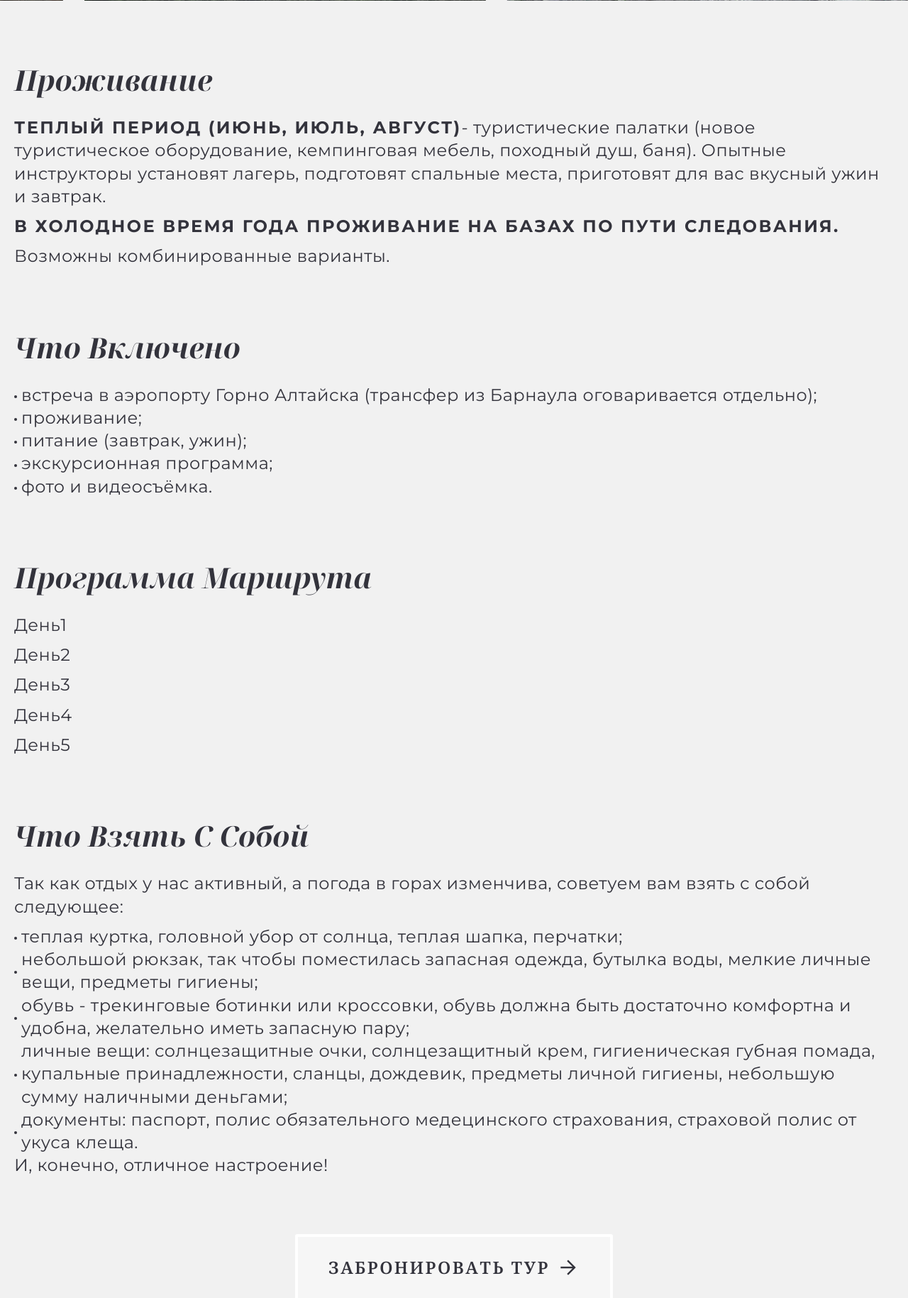
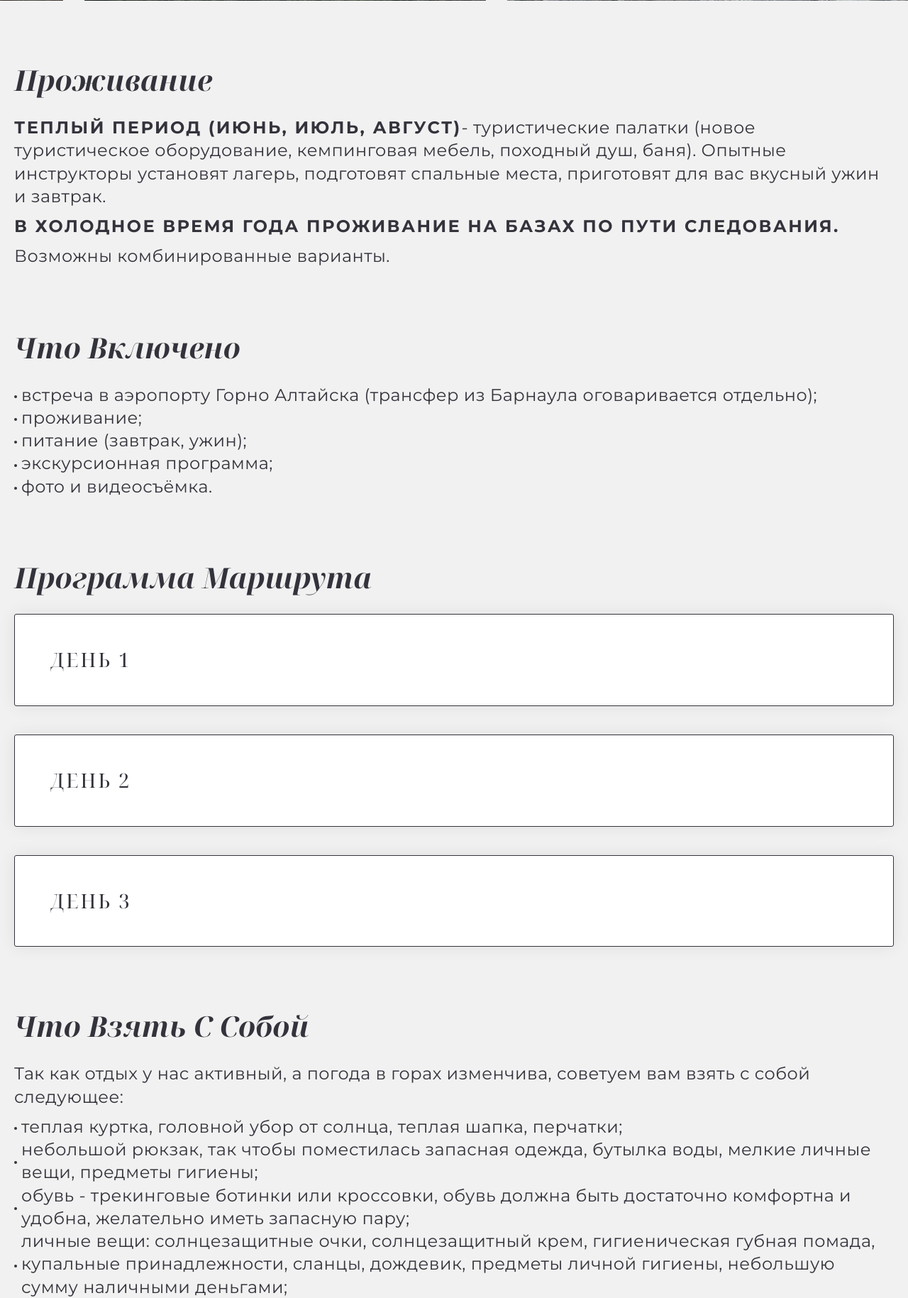
Before and after one commit to Novel86/magicofaltay, a PHP site: page /first-tour.html in a window 1280 px wide. Shown: the part 2009-3838 px from the top of the page at 71% size. Run offline with PHP 8.4, Linux system fonts and the light colour scheme; some libraries are stand-ins or nearby versions.

Commit message:
spoler done

```diff
--- a/css/style.css
+++ b/css/style.css
@@ -1378,3 +1461,33 @@ p._text:not(:last-child) {
       -ms-flex-align: center;
           align-items: center;
 }
+
+.discription__day {
+  padding: 45px 50px 45px 50px;
+  background: white;
+  border: 1px solid #33333C;
+  border-radius: 3px;
+  -webkit-box-shadow: 0px 0px 25px rgba(0, 0, 0, 0.08);
+          box-shadow: 0px 0px 25px rgba(0, 0, 0, 0.08);
+  overflow: hidden;
+}
+
+.discription__day:not(:last-child) {
+  margin-bottom: 40px;
+}
+
+.day__title {
+  cursor: pointer;
+  text-align: left;
+  color: #33333C;
+}
+
+.day__title.active {
+  color: #007B88;
+}
+
+.day__content {
+  display: none;
+  margin-top: 50px;
+  padding: 0px 60px;
+}
--- a/first-tour.html
+++ b/first-tour.html
@@ -27,7 +27,7 @@
 					</div>
 					<nav class="menu__body">
 						<ul class="menu__list">
-							<li class="menu__item"><a data-goto="" class="menu__link _text-nav" href="/index.html">Главная</a></li>
+							<li class="menu__item"><a data-goto="" class="menu__link _text-nav" href="/first-tour.html">Маршруты</a></li>
 							<li class="menu__item"><a data-goto=".page__best" class="menu__link _text-nav" href="#">Захватывающий Алтай</a></li>
 						</ul>
 						<ul class="menu__list menu__list_2">
@@ -42,6 +42,17 @@
 								<li class="contacts__item"><a class="contacts__link" href="#"><i class="fab fa-whatsapp"></i></a></li>
 							</ul>
 						</address>
+						<div class="menu-small">
+							<div class="menu-small__logo">
+								<img src="/img/first/Ресурс 7 1magic-of-altay-logo.png" alt="магия алтая логотип">
+							</div>
+							<ul class="menu-small__list">
+								<li class="menu-small__item"><a data-goto="" class="menu__link_small _text-nav" href="/first-tour.html">Маршруты</a></li>
+								<li class="menu-small__item"><a data-goto="" class="menu__link_small _text-nav" href="/first-tour.html">Маршруты</a></li>
+								<li class="menu-small__item"><a data-goto="" class="menu__link_small _text-nav" href="/first-tour.html">Маршруты</a></li>
+								<li class="menu-small__item"><a data-goto="" class="menu__link_small _text-nav" href="/first-tour.html">Маршруты</a></li>
+							</ul>
+						</div>
 					</nav>
 				</div>
 			</div>
@@ -50,7 +61,7 @@
 			<div class="tours__head head">
 				<div class="head__container _container">
 					<a class="head__logo" href="/index.html"><img class="head__img" src="/img/tours/logo-cut.png" alt="логотип магия алтая"></a>
-					<div class="head__title _h3">“Знакомство с Алтаем”</div>
+					<h3 class="head__title _h3">“Знакомство с Алтаем”</h3>
 					<div class="head__subtitle _h4">Чуйский тракт до границы с Монголией</div>
 				</div>
 			</div>
@@ -92,7 +103,7 @@
 						</div>
 					</div>
 					<div class="tours__description description">
-						<div class="description__title _h5">Описание</div>
+						<h5 class="description__title _h5">Описание</h5>
 						<p class="description__text _text">Незабываемое путешествие. Если вы хотите почувствовать настоящую романтику Алтая, ночной костер на берегу горной реки, попробовать мясо и овощи, приготовленные на расскалённом диком камне, воочию увидеть фантастику звездного неба высокогорья - это к нам.</p>
 					</div>
 				</div>
@@ -140,13 +151,13 @@
 				</div>
 			</div>
 			<div class="tours__description description _container">
-				<div class="description__title _h5">Проживание</div>
+				<h5 class="description__title _h5">Проживание</h5>
 				<p class="description__text _text"><span class="_text-bold">Теплый период (июнь, июль, август)</span>- туристические палатки (новое туристическое оборудование, кемпинговая мебель, походный душ, баня). Опытные инструкторы установят лагерь, подготовят спальные места, приготовят для вас вкусный ужин и завтрак.</p>
 				<p class="description__text _text"><span class="_text-bold">В холодное время года проживание на базах по пути следования.</span></p>
 				<p class="description__text _text">Возможны комбинированные варианты.</p>
 			</div>
 			<div class="tours__description description _container">
-				<div class="description__title _h5">Что включено</div>
+				<h5 class="description__title _h5">Что включено</h5>
 				<ul class="description__list">
 					<li class="description__item _text">встреча в аэропорту Горно Алтайска (трансфер из Барнаула оговаривается отдельно);</li>
 					<li class="description__item _text">проживание;</li>
@@ -156,15 +167,220 @@
 				</ul>
 			</div>
 			<div class="tours__description description _container">
-				<div class="description__title _h5">Программа маршрута</div>
-				<p class="description__text _text">День1</p>
-				<p class="description__text _text">День2</p>
-				<p class="description__text _text">День3</p>
-				<p class="description__text _text">День4</p>
-				<p class="description__text _text">День5</p>
+				<h5 class="description__title _h5">Программа маршрута</h5>
+				<div class="discription__day day">
+					<div class="day__title _text-link ">День 1</div>
+					<div class="day__content">
+						<div class="day__spec spec">
+							<div class="spec__body">
+								<div class="spec__column">
+									<ul class="spec__list">
+										<li class="spec__item">
+											<div class="spec__icon"><img src="/img/tours/tours-icons/edit_road-spec-.svg" alt="магия алтая протяженность маршрута" class="spec__img"></div>
+											<div class="spec__parametr _text">Расстояние</div>
+											<div class="spec__value _text-bold">228 км</div>
+										</li>
+										<li class="spec__item">
+											<div class="spec__icon"><img src="/img/tours/tours-icons/timer-spec-.svg" alt="магия алтая продолжительность путешествия" class="spec__img"></div>
+											<div class="spec__parametr _text">Время в пути</div>
+											<div class="spec__value _text-bold">7 часов</div>
+										</li>
+										<li class="spec__item">
+											<div class="spec__parametr _text">Начало экскурсии</div>
+											<div class="spec__value _text-bold">9:00 с. Майма (без завтрака)</div>
+										</li>
+									</ul>
+								</div>
+							</div>
+						</div>
+						<h5 class="description__title _h5">Остановки</h5>
+						<ul class="description__list">
+							<li class="description__item _text">Вантовый мост с. Ая</li>
+							<li class="description__item _text">Родник Аржан-суу (посещение родника, рынка сувениров) </li>
+							<li class="description__item _text">Семинский перевал </li>
+							<li class="description__item _text">Черная речка </li>
+							<li class="description__item _text">Обед</li>
+							<li class="description__item _text">Перевал Чике-Таман </li>
+							<li class="description__item _text">Палаточный кемпинг Большой Ильгумень - место ночевки (обустройство лагеря, походная баня/душ, ужин)</li>
+						</ul>
+						<h5 class="description__title _h5">Познавательная часть</h5>
+						<p class="description__text _text">Fдминистративно-территориальное устройство Республики Алтай, природно-климатические зоны, животный мир, история Чуйского тракта, вечерний мастер-класс “Приготовление пищи в походных условиях” (стейк из индейки, овощи гриль на диком камне).</p>
+						<div class="day__menu menu">
+							<h5 class="menu__title description__title _h5">Меню</h5>
+							<div class="menu__body">
+								<div class="menu__column">
+									<h4 class="menu__subtitle _h4">Завтрак</h4>
+									<ul class="menu__table description__list">
+										<li class="description__item _text">Салат из свежих овощей </li>
+										<li class="description__item _text">Сыр (нарезка) </li>
+										<li class="description__item _text">Мясопродукты (нарезка) </li>
+										<li class="description__item _text">Зелень</li>
+										<li class="description__item _text">Стейк из индейки на диком камне </li>
+										<li class="description__item _text">Овощи гриль на диком камне </li>
+										<li class="description__item _text">Чай на травах/кофе </li>
+										<li class="description__item _text">Молоко сгущеное, печенье </li>
+									</ul>
+								</div>
+								<div class="menu__column">
+									<h4 class="menu__subtitle _h4">Ужин</h4>
+									<ul class="menu__table description__list">
+										<li class="description__item _text">Салат из свежих овощей </li>
+										<li class="description__item _text">Сыр (нарезка) </li>
+										<li class="description__item _text">Мясопродукты (нарезка) </li>
+										<li class="description__item _text">Зелень</li>
+										<li class="description__item _text">Стейк из индейки на диком камне </li>
+										<li class="description__item _text">Овощи гриль на диком камне </li>
+										<li class="description__item _text">Чай на травах/кофе </li>
+										<li class="description__item _text">Молоко сгущеное, печенье </li>
+									</ul>
+								</div>
+							</div>
+						</div>
+					</div>
+				</div>
+				<div class="discription__day day">
+					<div class="day__title _text-link ">День 2</div>
+					<div class="day__content">
+						<div class="day__spec spec">
+							<div class="spec__body">
+								<div class="spec__column">
+									<ul class="spec__list">
+										<li class="spec__item">
+											<div class="spec__icon"><img src="/img/tours/tours-icons/edit_road-spec-.svg" alt="магия алтая протяженность маршрута" class="spec__img"></div>
+											<div class="spec__parametr _text">Расстояние</div>
+											<div class="spec__value _text-bold">228 км</div>
+										</li>
+										<li class="spec__item">
+											<div class="spec__icon"><img src="/img/tours/tours-icons/timer-spec-.svg" alt="магия алтая продолжительность путешествия" class="spec__img"></div>
+											<div class="spec__parametr _text">Время в пути</div>
+											<div class="spec__value _text-bold">7 часов</div>
+										</li>
+										<li class="spec__item">
+											<div class="spec__parametr _text">Начало экскурсии</div>
+											<div class="spec__value _text-bold">9:00 с. Майма (без завтрака)</div>
+										</li>
+									</ul>
+								</div>
+							</div>
+						</div>
+						<h5 class="description__title _h5">Остановки</h5>
+						<ul class="description__list">
+							<li class="description__item _text">Вантовый мост с. Ая</li>
+							<li class="description__item _text">Родник Аржан-суу (посещение родника, рынка сувениров) </li>
+							<li class="description__item _text">Семинский перевал </li>
+							<li class="description__item _text">Черная речка </li>
+							<li class="description__item _text">Обед</li>
+							<li class="description__item _text">Перевал Чике-Таман </li>
+							<li class="description__item _text">Палаточный кемпинг Большой Ильгумень - место ночевки (обустройство лагеря, походная баня/душ, ужин)</li>
+						</ul>
+						<h5 class="description__title _h5">Познавательная часть</h5>
+						<p class="description__text _text">Fдминистративно-территориальное устройство Республики Алтай, природно-климатические зоны, животный мир, история Чуйского тракта, вечерний мастер-класс “Приготовление пищи в походных условиях” (стейк из индейки, овощи гриль на диком камне).</p>
+						<div class="day__menu menu">
+							<h5 class="menu__title description__title _h5">Меню</h5>
+							<div class="menu__body">
+								<div class="menu__column">
+									<h4 class="menu__subtitle _h4">Завтрак</h4>
+									<ul class="menu__table description__list">
+										<li class="description__item _text">Салат из свежих овощей </li>
+										<li class="description__item _text">Сыр (нарезка) </li>
+										<li class="description__item _text">Мясопродукты (нарезка) </li>
+										<li class="description__item _text">Зелень</li>
+										<li class="description__item _text">Стейк из индейки на диком камне </li>
+										<li class="description__item _text">Овощи гриль на диком камне </li>
+										<li class="description__item _text">Чай на травах/кофе </li>
+										<li class="description__item _text">Молоко сгущеное, печенье </li>
+									</ul>
+								</div>
+								<div class="menu__column">
+									<h4 class="menu__subtitle _h4">Ужин</h4>
+									<ul class="menu__table description__list">
+										<li class="description__item _text">Салат из свежих овощей </li>
+										<li class="description__item _text">Сыр (нарезка) </li>
+										<li class="description__item _text">Мясопродукты (нарезка) </li>
+										<li class="description__item _text">Зелень</li>
+										<li class="description__item _text">Стейк из индейки на диком камне </li>
+										<li class="description__item _text">Овощи гриль на диком камне </li>
+										<li class="description__item _text">Чай на травах/кофе </li>
+										<li class="description__item _text">Молоко сгущеное, печенье </li>
+									</ul>
+								</div>
+							</div>
+						</div>
+					</div>
+				</div>
+				<div class="discription__day day">
+					<div class="day__title _text-link ">День 3</div>
+					<div class="day__content">
+						<div class="day__spec spec">
+							<div class="spec__body">
+								<div class="spec__column">
+									<ul class="spec__list">
+										<li class="spec__item">
+											<div class="spec__icon"><img src="/img/tours/tours-icons/edit_road-spec-.svg" alt="магия алтая протяженность маршрута" class="spec__img"></div>
+											<div class="spec__parametr _text">Расстояние</div>
+											<div class="spec__value _text-bold">228 км</div>
+										</li>
+										<li class="spec__item">
+											<div class="spec__icon"><img src="/img/tours/tours-icons/timer-spec-.svg" alt="магия алтая продолжительность путешествия" class="spec__img"></div>
+											<div class="spec__parametr _text">Время в пути</div>
+											<div class="spec__value _text-bold">7 часов</div>
+										</li>
+										<li class="spec__item">
+											<div class="spec__parametr _text">Начало экскурсии</div>
+											<div class="spec__value _text-bold">9:00 с. Майма (без завтрака)</div>
+										</li>
+									</ul>
+								</div>
+							</div>
+						</div>
+						<h5 class="description__title _h5">Остановки</h5>
+						<ul class="description__list">
+							<li class="description__item _text">Вантовый мост с. Ая</li>
+							<li class="description__item _text">Родник Аржан-суу (посещение родника, рынка сувениров) </li>
+							<li class="description__item _text">Семинский перевал </li>
+							<li class="description__item _text">Черная речка </li>
+							<li class="description__item _text">Обед</li>
+							<li class="description__item _text">Перевал Чике-Таман </li>
+							<li class="description__item _text">Палаточный кемпинг Большой Ильгумень - место ночевки (обустройство лагеря, походная баня/душ, ужин)</li>
+						</ul>
+						<h5 class="description__title _h5">Познавательная часть</h5>
+						<p class="description__text _text">Fдминистративно-территориальное устройство Республики Алтай, природно-климатические зоны, животный мир, история Чуйского тракта, вечерний мастер-класс “Приготовление пищи в походных условиях” (стейк из индейки, овощи гриль на диком камне).</p>
+						<div class="day__menu menu">
+							<h5 class="menu__title description__title _h5">Меню</h5>
+							<div class="menu__body">
+								<div class="menu__column">
+									<h4 class="menu__subtitle _h4">Завтрак</h4>
+									<ul class="menu__table description__list">
+										<li class="description__item _text">Салат из свежих овощей </li>
+										<li class="description__item _text">Сыр (нарезка) </li>
+										<li class="description__item _text">Мясопродукты (нарезка) </li>
+										<li class="description__item _text">Зелень</li>
+										<li class="description__item _text">Стейк из индейки на диком камне </li>
+										<li class="description__item _text">Овощи гриль на диком камне </li>
+										<li class="description__item _text">Чай на травах/кофе </li>
+										<li class="description__item _text">Молоко сгущеное, печенье </li>
+									</ul>
+								</div>
+								<div class="menu__column">
+									<h4 class="menu__subtitle _h4">Ужин</h4>
+									<ul class="menu__table description__list">
+										<li class="description__item _text">Салат из свежих овощей </li>
+										<li class="description__item _text">Сыр (нарезка) </li>
+										<li class="description__item _text">Мясопродукты (нарезка) </li>
+										<li class="description__item _text">Зелень</li>
+										<li class="description__item _text">Стейк из индейки на диком камне </li>
+										<li class="description__item _text">Овощи гриль на диком камне </li>
+										<li class="description__item _text">Чай на травах/кофе </li>
+										<li class="description__item _text">Молоко сгущеное, печенье </li>
+									</ul>
+								</div>
+							</div>
+						</div>
+					</div>
+				</div>
 			</div>
 			<div class="tours__description description tours__description_shto-brat _container">
-				<div class="description__title _h5">Что взять с собой</div>
+				<h5 class="description__title _h5">Что взять с собой</h5>
 				<p class="description__text _text">Так как отдых у нас активный, а погода в горах изменчива, советуем вам взять с собой следующее:</p>
 				<ul class="description__list">
 					<li class="description__item _text">теплая куртка, головной убор от солнца, теплая шапка, перчатки;</li>
--- a/src/scss/_tours.scss
+++ b/src/scss/_tours.scss
@@ -277,3 +277,76 @@
 		}
 	}
 }
+
+//====================day======================
+
+.discription {
+
+	&__day {
+		padding: 45px 50px 45px 50px;
+		background: white;
+		border: 1px solid $main;
+		border-radius: 3px;
+		box-shadow: 0px 0px 25px rgba(0, 0, 0, 0.08);
+		overflow: hidden;
+		&:not(:last-child) {
+			margin-bottom: 40px;
+		}
+	}
+}
+.day {
+
+	&__title {
+		cursor: pointer;
+		text-align: left;
+		color: $main;
+		&.active {
+			color: $link;
+		}
+	}
+
+	&__content {
+		display: none;
+		margin-top: 50px;
+		padding: 0px 60px;
+	}
+
+	&__spec {
+	}
+
+	&__menu {
+	}
+}
+
+
+.description {
+
+	&__title {
+	}
+
+	&__list {
+	}
+
+	&__item {
+	}
+
+	&__text {
+	}
+}
+.menu {
+
+	&__title {
+	}
+
+	&__body {
+	}
+
+	&__column {
+	}
+
+	&__subtitle {
+	}
+
+	&__table {
+	}
+}
```
Also changed, not shown: other parts of css/style.css (+84 -1 lines), index.html (+11 -0 lines), script/script.js (+24 -0 lines), src/scss/style.scss (+73 -1 lines).
